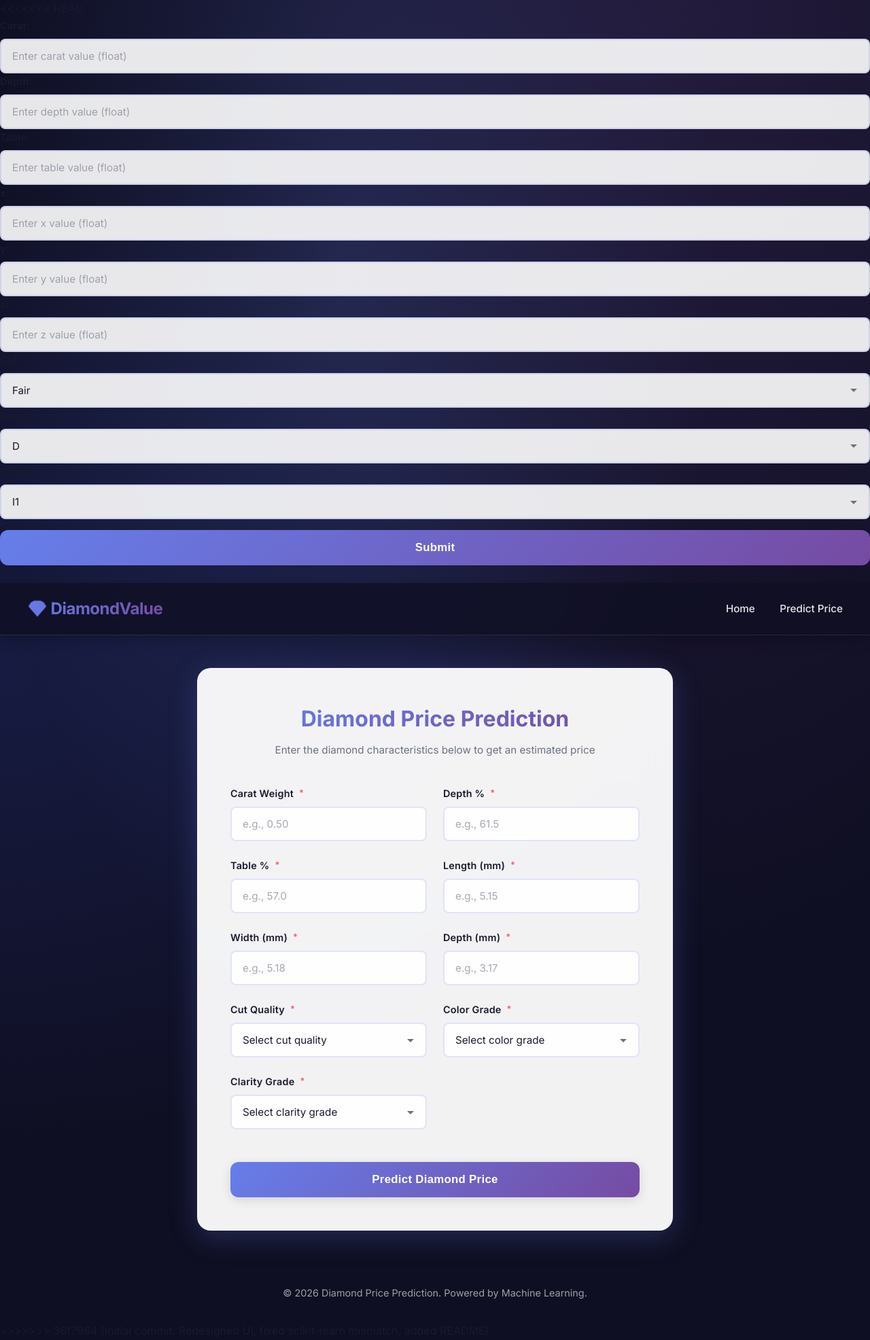
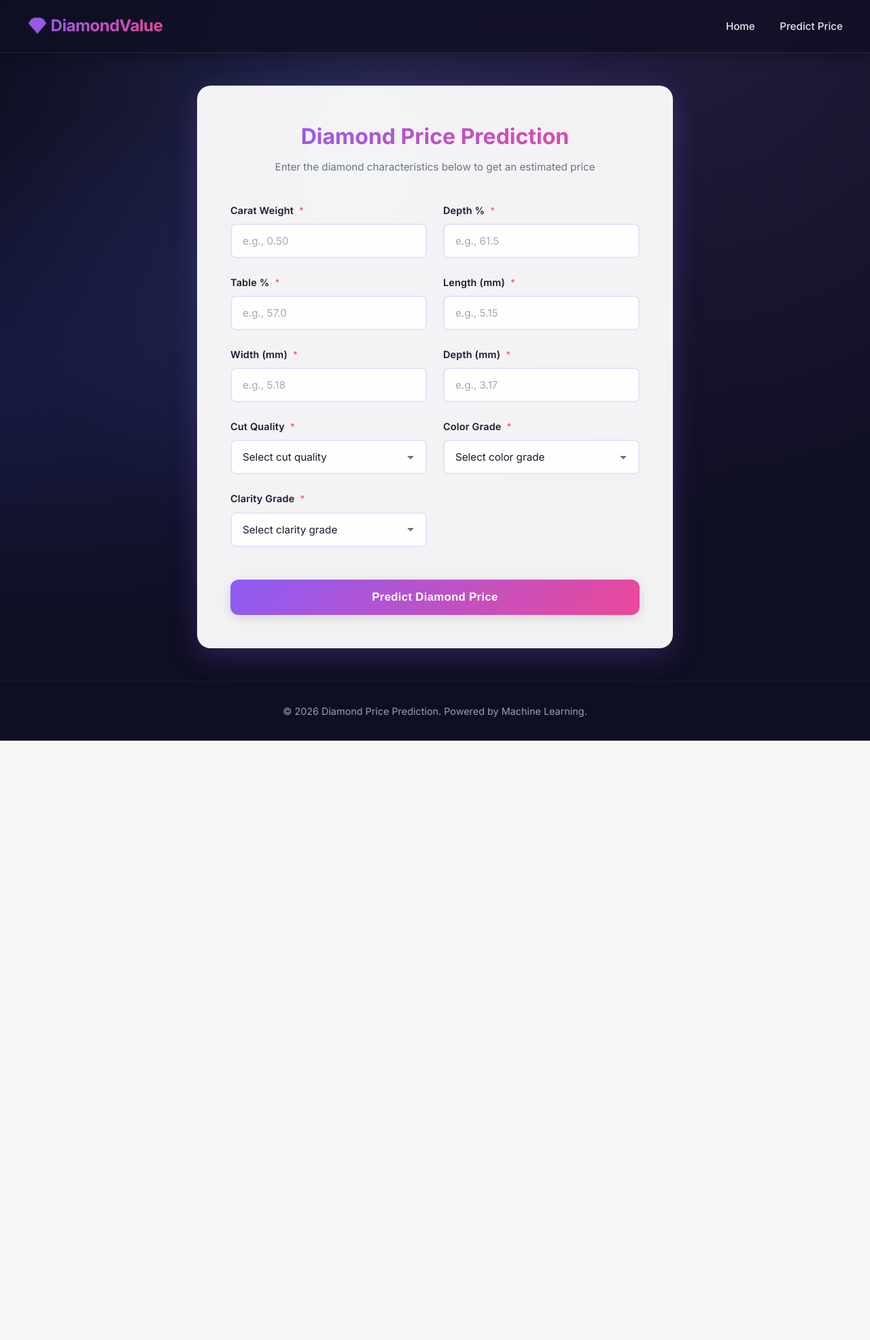
Before and after one commit to Karan-Jadhav-11/DaimondPricePrediction, a Flask app: page /predict in a window 1280 px wide. Shown: the whole page at 68% size. After the commit the page ends 1090 px from the top, so only its background shows below. Run offline with Flask 3, Linux system fonts and the light colour scheme.

Commit message:
UI Redesign: Updated form layout to 2-column grid and refined styles

```diff
--- a/static/styles.css
+++ b/static/styles.css
@@ -3,7 +3,8 @@
 
 :root {
     /* Color Palette */
-    --primary-gradient: linear-gradient(135deg, #667eea 0%, #764ba2 100%);
+    /* Updated to match Purple/Pink button in mockup */
+    --primary-gradient: linear-gradient(135deg, #8B5CF6 0%, #EC4899 100%);
     --secondary-gradient: linear-gradient(135deg, #f093fb 0%, #f5576c 100%);
     --success-gradient: linear-gradient(135deg, #4facfe 0%, #00f2fe 100%);
     --dark-bg: #0f0f23;
@@ -14,10 +15,32 @@
     --border-color: rgba(102, 126, 234, 0.2);
     --shadow-sm: 0 2px 8px rgba(0, 0, 0, 0.08);
     --shadow-md: 0 4px 16px rgba(0, 0, 0, 0.12);
-    --shadow-lg: 0 10px 40px rgba(102, 126, 234, 0.25);
+    --shadow-lg: 0 10px 40px rgba(139, 92, 246, 0.25);
     --radius-sm: 8px;
     --radius-md: 12px;
     --radius-lg: 20px;
+}
+
+/* ... (middle content same) ... */
+
+/* Footer */
+footer {
+    text-align: center;
+    padding: 2rem;
+    margin-top: auto;
+    color: rgba(255, 255, 255, 0.6);
+    font-size: 0.9rem;
+    border-top: 1px solid rgba(255, 255, 255, 0.05);
+}
+
+footer a {
+    color: inherit;
+    text-decoration: none;
+    transition: color 0.3s ease;
+}
+
+footer a:hover {
+    color: white;
 }
 
 * {
@@ -160,7 +183,7 @@ nav a:hover {
 
 .feature-card:hover {
     transform: translateY(-8px);
-    background: rgba(255, 255, 255, 0.08);
+    background: rgba(113, 21, 21, 0.08);
     border-color: rgba(102, 126, 234, 0.4);
     box-shadow: 0 20px 40px rgba(0, 0, 0, 0.3);
 }
@@ -219,7 +242,8 @@ nav a:hover {
 /* Form Layout */
 .form-grid {
     display: grid;
-    grid-template-columns: repeat(auto-fit, minmax(200px, 1fr));
+    /* Force 2 columns to match screenshot */
+    grid-template-columns: repeat(2, 1fr);
     gap: 1.5rem;
     margin-bottom: 2rem;
 }
--- a/templates/form.html
+++ b/templates/form.html
@@ -1,85 +1,6 @@
-<<<<<<< HEAD
-<html>
-<body>
-<form action="{{url_for('predict_datapoint')}}" method="POST">
-    <div class="form-group">
-        <label for="carat">Carat:</label>
-        <input type="text" id="carat" name="carat" placeholder="Enter carat value (float)">
-    </div>
-
-    <div class="form-group">
-        <label for="depth">Depth:</label>
-        <input type="text" id="depth" name="depth" placeholder="Enter depth value (float)">
-    </div>
-
-    <div class="form-group">
-        <label for="table">Table:</label>
-        <input type="text" id="table" name="table" placeholder="Enter table value (float)">
-    </div>
-
-    <div class="form-group">
-        <label for="x">x:</label>
-        <input type="text" id="x" name="x" placeholder="Enter x value (float)">
-    </div>
-
-    <div class="form-group">
-        <label for="y">y:</label>
-        <input type="text" id="y" name="y" placeholder="Enter y value (float)">
-    </div>
-
-    <div class="form-group">
-        <label for="z">z:</label>
-        <input type="text" id="z" name="z" placeholder="Enter z value (float)">
-    </div>
-
-<div class="form-group">
-  <label for="cut">Cut:</label>
-  <select id="cut" name="cut">
-    <option value="Fair">Fair</option>
-    <option value="Good">Good</option>
-    <option value="Very Good">Very Good</option>
-    <option value="Premium">Premium</option>
-    <option value="Ideal">Ideal</option>
-  </select>
-</div>
-
-<div class="form-group">
-  <label for="color">Color:</label>
-  <select id="color" name="color">
-    <option value="D">D</option>
-    <option value="E">E</option>
-    <option value="F">F</option>
-    <option value="G">G</option>
-    <option value="H">H</option>
-    <option value="I">I</option>
-    <option value="J">J</option>
-  </select>
-</div>
-
-<div class="form-group">
-  <label for="clarity">Clarity:</label>
-  <select id="clarity" name="clarity">
-    <option value="I1">I1</option>
-    <option value="SI2">SI2</option>
-    <option value="SI1">SI1</option>
-    <option value="VS2">VS2</option>
-    <option value="VS1">VS1</option>
-    <option value="VVS2">VVS2</option>
-    <option value="VVS1">VVS1</option>
-    <option value="IF">IF</option>
-  </select>
-</div>
-
-<div style="clear:both;"></div>
-  <input type="submit" value="Submit">
-</form>
-
-{{final_result}}
-</body>
-</html>
-=======
 <!DOCTYPE html>
 <html lang="en">
+
 <head>
   <meta charset="UTF-8">
   <meta name="viewport" content="width=device-width, initial-scale=1.0">
@@ -87,6 +8,7 @@
   <title>Predict Diamond Price | DiamondValue</title>
   <link rel="stylesheet" href="{{ url_for('static', filename='styles.css') }}">
 </head>
+
 <body>
   <nav>
     <div style="display: flex; align-items: center; justify-content: space-between; max-width: 1200px; margin: 0 auto;">
@@ -107,99 +29,61 @@
 
       <form action="{{url_for('predict_datapoint')}}" method="POST">
         <div class="form-grid">
-          <!-- Physical Dimensions -->
+          <!-- Row 1 Left: Carat Weight -->
           <div class="form-group">
             <label for="carat">
               Carat Weight
               <span class="required">*</span>
             </label>
-            <input
-              type="text"
-              id="carat"
-              name="carat"
-              placeholder="e.g., 0.50"
-              required
-              step="0.01"
-            >
+            <input type="text" id="carat" name="carat" placeholder="e.g., 0.50" required step="0.01">
           </div>
 
+          <!-- Row 1 Right: Depth % -->
           <div class="form-group">
             <label for="depth">
               Depth %
               <span class="required">*</span>
             </label>
-            <input
-              type="text"
-              id="depth"
-              name="depth"
-              placeholder="e.g., 61.5"
-              required
-              step="0.1"
-            >
+            <input type="text" id="depth" name="depth" placeholder="e.g., 61.5" required step="0.1">
           </div>
 
+          <!-- Row 2 Left: Table % -->
           <div class="form-group">
             <label for="table">
               Table %
               <span class="required">*</span>
             </label>
-            <input
-              type="text"
-              id="table"
-              name="table"
-              placeholder="e.g., 57.0"
-              required
-              step="0.1"
-            >
+            <input type="text" id="table" name="table" placeholder="e.g., 57.0" required step="0.1">
           </div>
 
-          <!-- X, Y, Z Dimensions -->
+          <!-- Row 2 Right: Length (x) -->
           <div class="form-group">
             <label for="x">
               Length (mm)
               <span class="required">*</span>
             </label>
-            <input
-              type="text"
-              id="x"
-              name="x"
-              placeholder="e.g., 5.15"
-              required
-              step="0.01"
-            >
+            <input type="text" id="x" name="x" placeholder="e.g., 5.15" required step="0.01">
           </div>
 
+          <!-- Row 3 Left: Width (y) -->
           <div class="form-group">
             <label for="y">
               Width (mm)
               <span class="required">*</span>
             </label>
-            <input
-              type="text"
-              id="y"
-              name="y"
-              placeholder="e.g., 5.18"
-              required
-              step="0.01"
-            >
+            <input type="text" id="y" name="y" placeholder="e.g., 5.18" required step="0.01">
           </div>
 
+          <!-- Row 3 Right: Depth (z) -->
           <div class="form-group">
             <label for="z">
               Depth (mm)
               <span class="required">*</span>
             </label>
-            <input
-              type="text"
-              id="z"
-              name="z"
-              placeholder="e.g., 3.17"
-              required
-              step="0.01"
-            >
+            <input type="text" id="z" name="z" placeholder="e.g., 3.17" required step="0.01">
           </div>
 
-          <!-- Quality Characteristics -->
+          <!-- Row 4 Left: Cut Quality -->
           <div class="form-group">
             <label for="cut">
               Cut Quality
@@ -215,6 +99,7 @@
             </select>
           </div>
 
+          <!-- Row 4 Right: Color Grade -->
           <div class="form-group">
             <label for="color">
               Color Grade
@@ -232,6 +117,7 @@
             </select>
           </div>
 
+          <!-- Row 5 Left: Clarity Grade -->
           <div class="form-group">
             <label for="clarity">
               Clarity Grade
@@ -273,12 +159,12 @@
   <script>
     // Add smooth loading state
     const form = document.querySelector('form');
-    form.addEventListener('submit', function() {
+    form.addEventListener('submit', function () {
       const submitBtn = this.querySelector('input[type="submit"]');
       submitBtn.value = 'Predicting...';
       submitBtn.classList.add('loading');
     });
   </script>
 </body>
+
 </html>
->>>>>>> 36f7984 (Initial commit: Redesigned UI, fixed scikit-learn mismatch, added README)
```
Also changed, not shown: DiamondPricePrediction.egg-info/SOURCES.txt (+11 -0 lines), DiamondPricePrediction.egg-info/requires.txt (+8 -0 lines), setup.py (+7 -36 lines), templates/index.html (+21 -14 lines), 1 other file.
